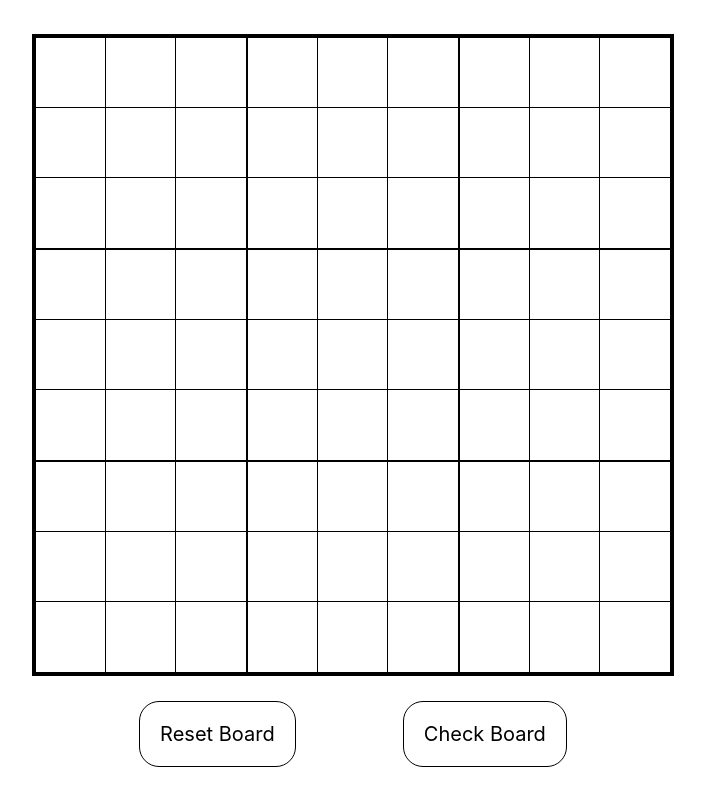
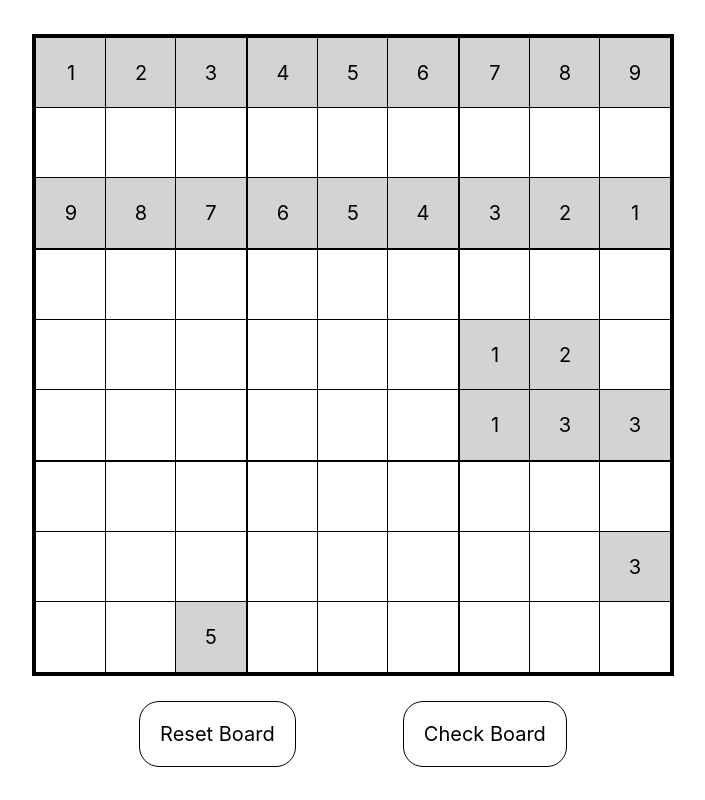
Before and after one commit to Bernard-Borg/SudokuApp, a Vue app: page / in a window 1280 px wide. Shown: the whole page, without its empty margins (287-992 px from the left). Built offline with nearby package versions, Linux system fonts and the light colour scheme.

Commit message:
Started working on board generation

```diff
--- a/src/App.vue
+++ b/src/App.vue
@@ -1,7 +1,7 @@
 <script setup lang="ts">
 import SudokuBoard from './components/SudokuBoard.vue';
 import ResetButton from './components/ResetButton.vue';
-import { useGameStore } from './stores/GameStore';
+import { DifficultyLevel, useGameStore } from './stores/GameStore';
 import CheckButton from './components/CheckButton.vue';
 
 const board = useGameStore();
@@ -25,6 +25,8 @@ document.addEventListener("keyup", function (event: KeyboardEvent) {
     board.changeBoardValue(parseInt(event.key));
   }
 });
+
+board.generateNewBoard(DifficultyLevel.EASY);
 </script>
 
 <template>
--- a/src/components/SudokuCell.vue
+++ b/src/components/SudokuCell.vue
@@ -8,10 +8,11 @@ const props = defineProps<{
 }>();
 
 function handleClick(event: MouseEvent) {
-	//Line below to stop click event from also firing document click event
-	event.stopPropagation();
+	if (board.cellEnabled(props.x, props.y)) {
+		event.stopPropagation(); //Stop click event from also firing document click event
 
-	board.focusCell(props.x, props.y);
+		board.focusCell(props.x, props.y);
+	}
 }
 </script>
 
--- a/src/stores/GameStore.ts
+++ b/src/stores/GameStore.ts
@@ -1,4 +1,10 @@
 import { defineStore } from "pinia";
+
+export enum DifficultyLevel {
+  EASY,
+  MEDIUM,
+  HARD
+}
 
 export class CellCoordinate {
   x = -1;
@@ -12,6 +18,7 @@ export class CellCoordinate {
 
 const defaultState = {
   board: new Array<Array<number>>(9).fill([]).map(() => Array(9).fill(-1)) as Array<Array<number>>,
+  generatedBoard: new Array<Array<boolean>>(9).fill([]).map(() => Array(9).fill(false)) as Array<Array<boolean>>,
   currentClickCell: new CellCoordinate(-1, -1),
   boardBorder: "4px solid black"
 }
@@ -20,6 +27,7 @@ export const useGameStore = defineStore({
   id: "GameStore",
   state: () => ({
     board: structuredClone(defaultState.board) as number[][],
+    generatedBoard: new Array<Array<boolean>>(9).fill([]).map(() => Array(9).fill(false)) as Array<Array<boolean>>,
     currentClickCell: structuredClone(defaultState.currentClickCell) as CellCoordinate,
     boardBorder: defaultState.boardBorder
   }),
@@ -30,7 +38,8 @@ export const useGameStore = defineStore({
     getBoardCell: (state) => (x: number, y: number) => state.board[y][x],
     getCurrentClickedCell: (state) => [state.currentClickCell.x, state.currentClickCell.y],
     getBoardBorder: (state) => state.boardBorder,
-    cellColor: (state) => (x: number, y: number) => state.currentClickCell.x == x && state.currentClickCell.y == y ? "#ddffdd" : "white"
+    cellColor: (state) => (x: number, y: number) => !state.generatedBoard[y][x] ? "lightgray" : state.currentClickCell.x == x && state.currentClickCell.y == y ? "#ddffdd" : "white",
+    cellEnabled: (state) => (x: number, y: number, board: boolean[][] = state.generatedBoard) => board[y][x]
   },
   actions: {
     changeBoardValue(newValue: number) {
@@ -112,8 +121,36 @@ export const useGameStore = defineStore({
         currentClickCell: new CellCoordinate(x, y)
       });
     },
+    generateNewBoard(difficultyLevel: DifficultyLevel) {
+      const tempBoard = [
+        [1, 2, 3, 4, 5, 6, 7, 8, 9],
+        [-1, -1, -1, -1, -1, -1, -1, -1, -1],
+        [9, 8, 7, 6, 5, 4, 3, 2, 1],
+        [-1, -1, -1, -1, -1, -1, -1, -1, -1],
+        [-1, -1, -1, -1, -1, -1, 1, 2, -1],
+        [-1, -1, -1, -1, -1, -1, 1, 3, 3],
+        [-1, -1, -1, -1, -1, -1, -1, -1, -1],
+        [-1, -1, -1, -1, -1, -1, -1, -1, 3],
+        [-1, -1, 5, -1, -1, -1, -1, -1, -1]
+      ]
+
+      const tempGeneratedBoard = tempBoard.map(row => row.map(cell => cell > 0 && cell <= 9 ? false : true));
+
+      this.$patch({
+        board: tempBoard,
+        generatedBoard: tempGeneratedBoard
+      });
+    },
     resetBoard() {
+      const currentBoard = this.board
+      const currentGeneratedBoard = this.generatedBoard
+
       this.$reset();
+
+      this.$patch({
+        board: currentBoard.map((row, y) => row.map((cell, x) => this.cellEnabled(x, y, currentGeneratedBoard) ? -1 : cell)),
+        generatedBoard: currentGeneratedBoard
+      });
     },
   },
 });
```
